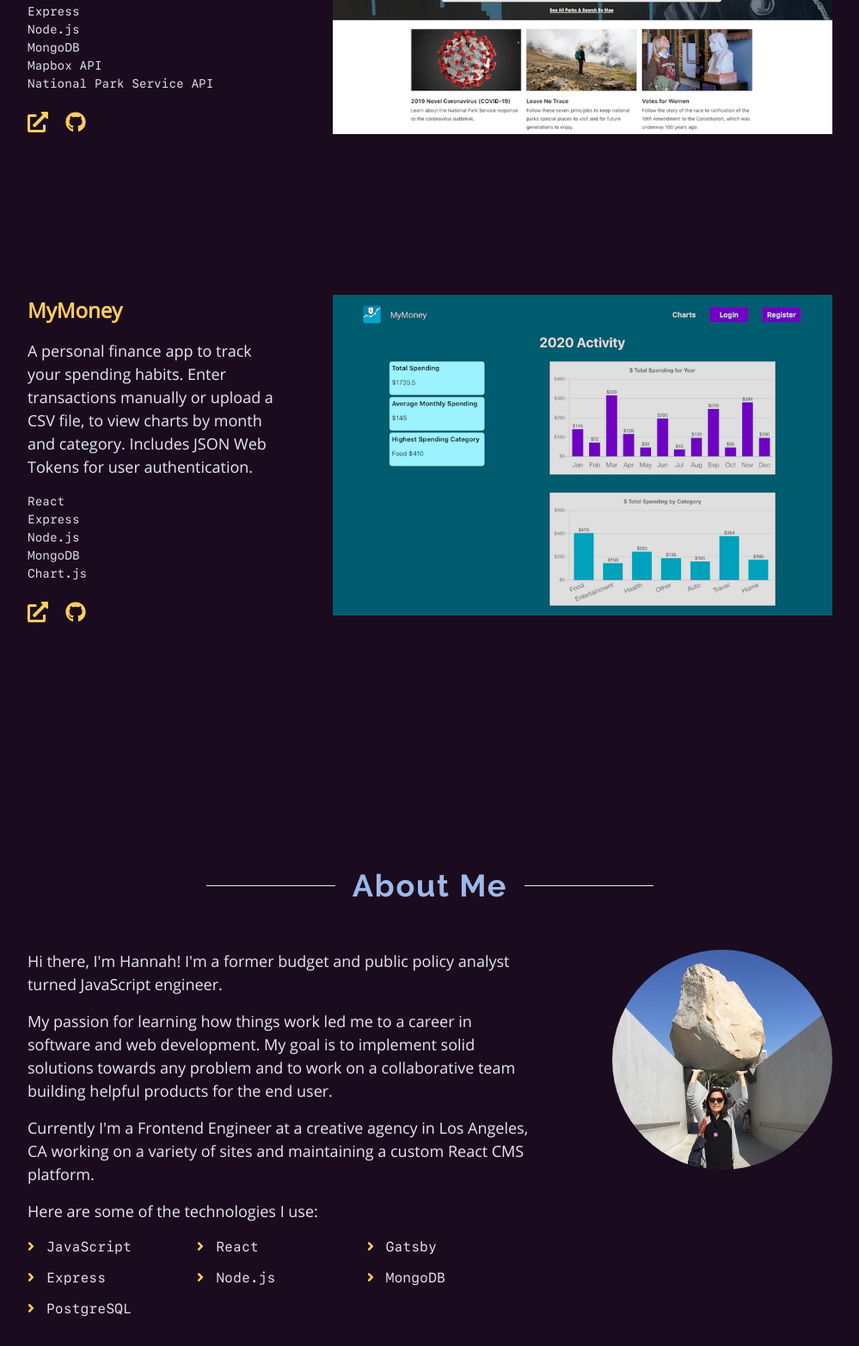
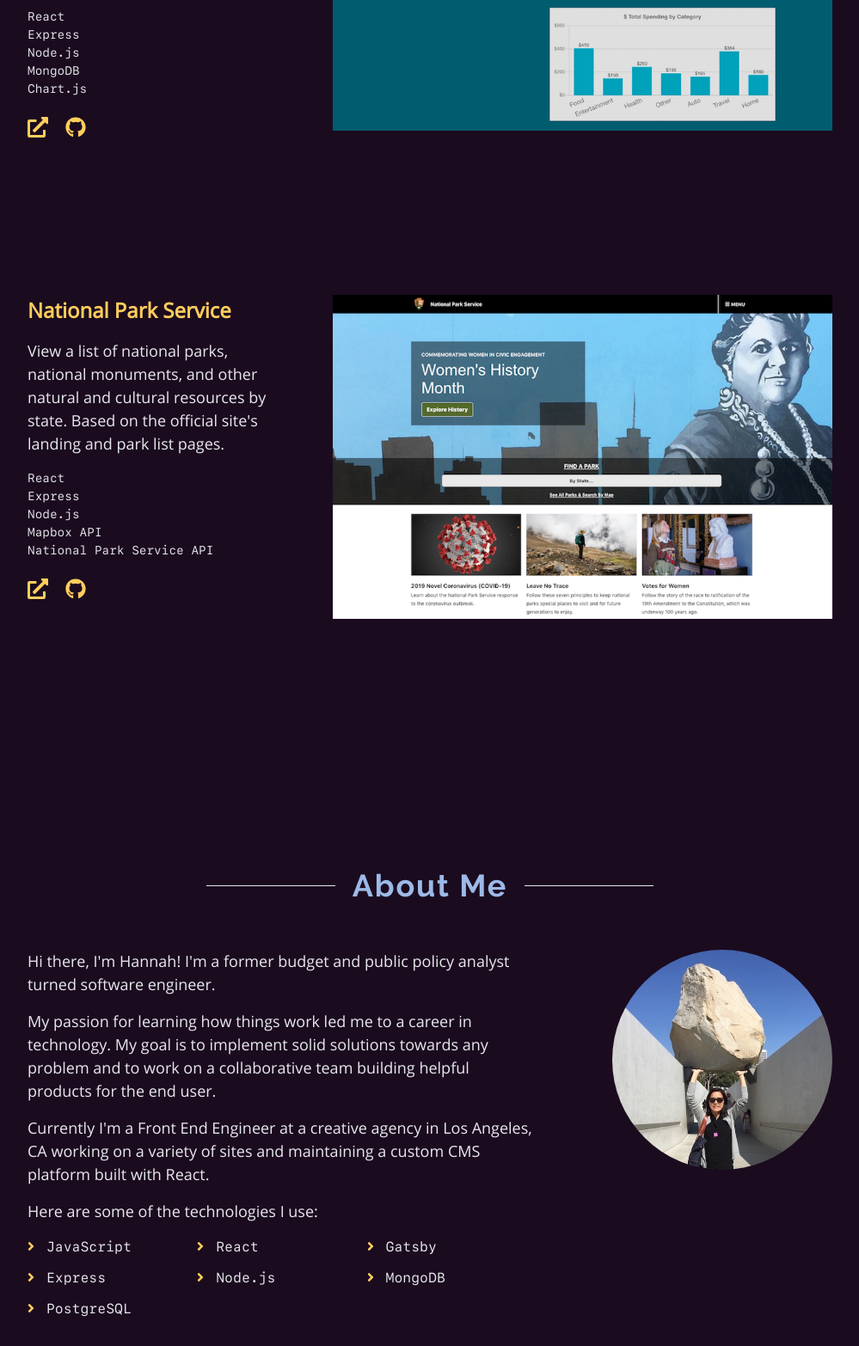
Before and after one commit to RunHannah/website, a Gatsby site: page / in a window 1280 px wide. Shown: the part 1223-2789 px from the top of the page at 86% size, without its empty margins (140-1139 px from the left). Built offline with nearby package versions, Linux system fonts and the light colour scheme; Gatsby itself is replaced by a stand-in of ours.

Commit message:
update data

```diff
--- a/src/components/about/about.js
+++ b/src/components/about/about.js
@@ -49,11 +49,11 @@ const About = () => {
               <p className="mb-4">{paragraphOne}</p>
               <p className="mb-4">{paragraphTwo}</p>
               <p className="mb-4">{paragraphThree}</p>
-              <p className="mb-4">{paragraphFive}</p>
+              <p className="mb-4">{paragraphFour}</p>
 
-              {paragraphFour && (
+              {paragraphFive && (
                 <ul className="my-4 sm:text-2xl md:text-3xl grid grid-cols-2 md:grid-cols-2 lg:grid-cols-3">
-                  {paragraphFour.split(",").map((item, index) => (
+                  {paragraphFive.split(",").map((item, index) => (
                     <li
                       key={index}
                       className="tools text-sm sm:text-base mr-3 mb-3"
--- a/src/data/data.js
+++ b/src/data/data.js
@@ -4,8 +4,8 @@ import { v4 as uuidv4 } from "uuid"
 export const heroData = {
   greeting: "Hi, I'm ",
   name: "Hannah",
-  role: "JavaScript Engineer ",
-  subtitle: "who builds things using modern technologies",
+  role: "Software Engineer ",
+  subtitle: "who builds products using modern technologies",
   links: [
     {
       id: uuidv4(),
@@ -32,18 +32,29 @@ export const heroData = {
 export const aboutData = {
   img: "profile.jpeg",
   paragraphOne:
-    "Hi there, I'm Hannah! I'm a former budget and public policy analyst turned JavaScript engineer.",
+    "Hi there, I'm Hannah! I'm a former budget and public policy analyst turned software engineer.",
   paragraphTwo:
-    "My passion for learning how things work led me to a career in software and web development. My goal is to implement solid solutions towards any problem and to work on a collaborative team building helpful products for the end user.",
+    "My passion for learning how things work led me to a career in technology. My goal is to implement solid solutions towards any problem and to work on a collaborative team building helpful products for the end user.",
   paragraphThree:
-    "Currently I'm a Frontend Engineer at a creative agency in Los Angeles, CA working on a variety of sites and maintaining a custom React CMS platform.",
-  paragraphFour:
+    "Currently I'm a Front End Engineer at a creative agency in Los Angeles, CA working on a variety of sites and maintaining a custom CMS platform built with React.",
+  paragraphFour: "Here are some of the technologies I use: ",
+  paragraphFive:
     " JavaScript, React, Gatsby, Express, Node.js, MongoDB, PostgreSQL",
-  paragraphFive: "Here are some of the technologies I use: ",
 }
 
 // PROJECTS DATA
 export const projectsData = [
+  {
+    id: uuidv4(),
+    img: "barCharts.png",
+    img2: "pieCharts.png",
+    title: "MyMoney",
+    info:
+      "A personal finance app to visualize spending habits. Enter transactions manually or upload a CSV file to view charts by month and category. Includes JSON Web Tokens for user authentication.",
+    info2: "React, Express, Node.js, MongoDB, Chart.js",
+    url: "https://my-money-mern.herokuapp.com/",
+    repo: "https://github.com/RunHannah/my-money",
+  },
   {
     id: uuidv4(),
     img: "nps.png",
@@ -51,21 +62,9 @@ export const projectsData = [
     title: "National Park Service",
     info:
       "View a list of national parks, national monuments, and other natural and cultural resources by state. Based on the official site's landing and park list pages.",
-    info2:
-      "React, Express, Node.js, MongoDB, Mapbox API, National Park Service API",
+    info2: "React, Express, Node.js, Mapbox API, National Park Service API",
     url: "https://natparkservice.herokuapp.com/",
     repo: "https://github.com/RunHannah/national-park-service",
-  },
-  {
-    id: uuidv4(),
-    img: "barCharts.png",
-    img2: "pieCharts.png",
-    title: "MyMoney",
-    info:
-      "A personal finance app to track your spending habits. Enter transactions manually or upload a CSV file, to view charts by month and category. Includes JSON Web Tokens for user authentication.",
-    info2: "React, Express, Node.js, MongoDB, Chart.js",
-    url: "https://my-money-mern.herokuapp.com/",
-    repo: "https://github.com/RunHannah/my-money",
   },
 ]
 
```
